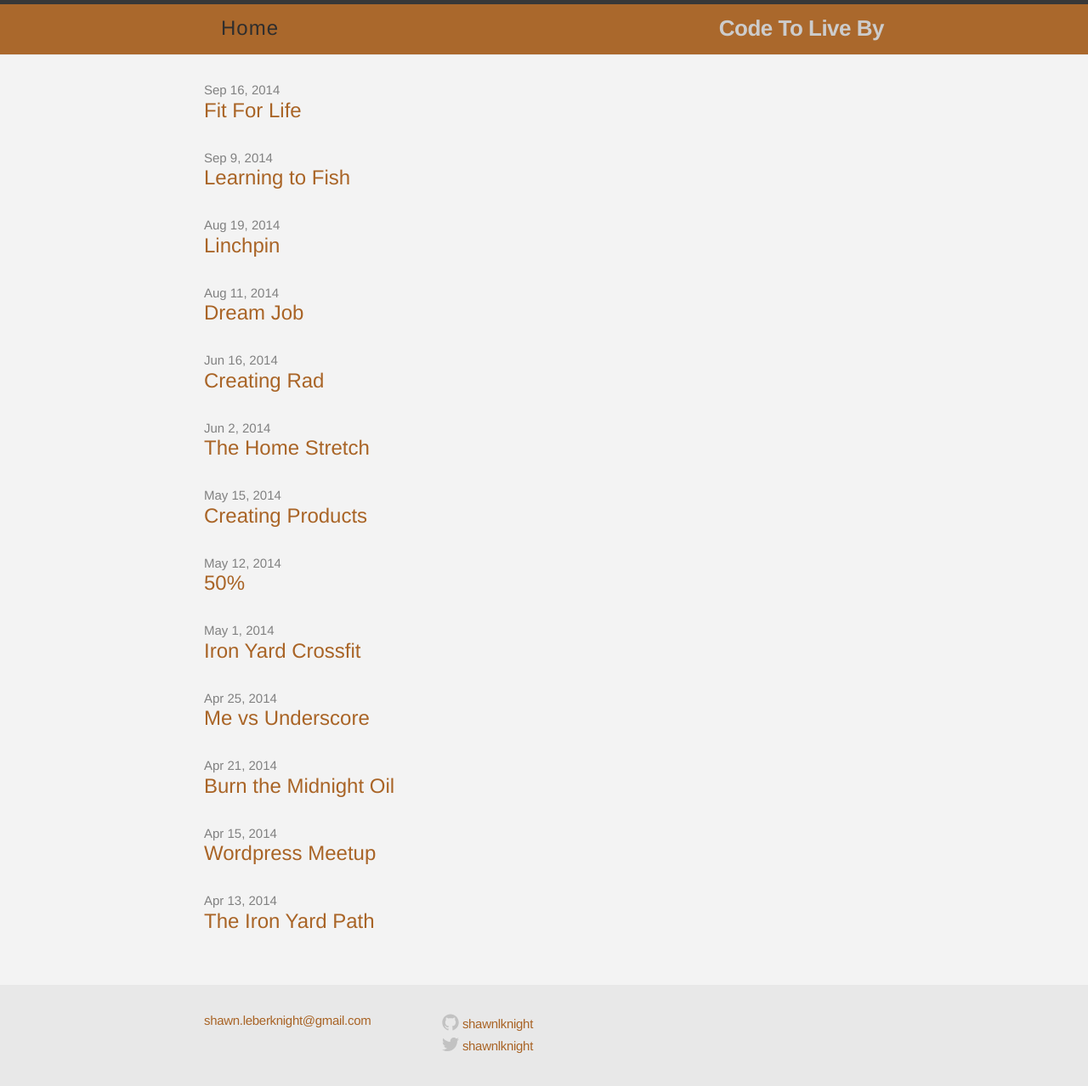
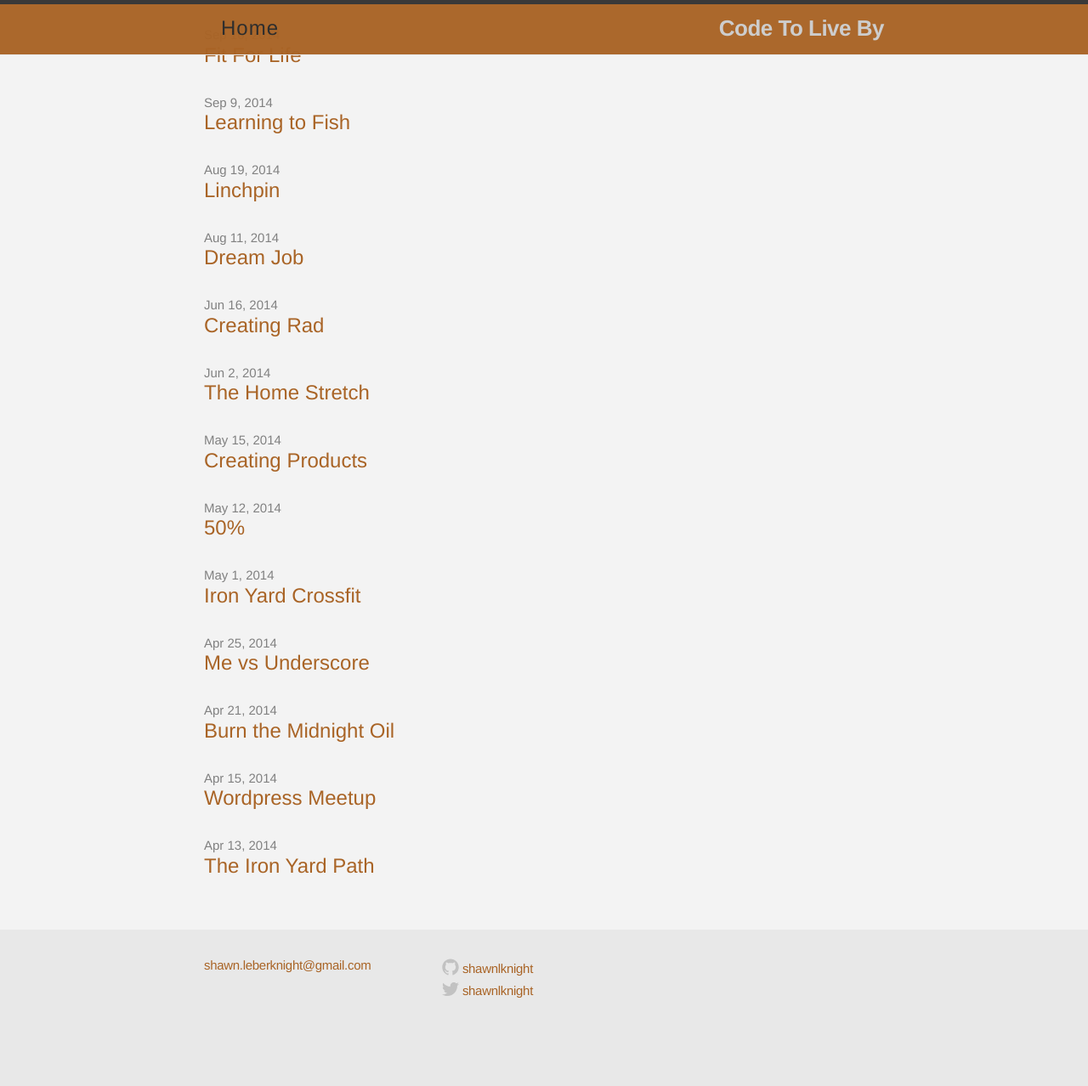
Before and after one commit to shawnlknight/blog, a Jekyll site: the page built from index.html, in a window 1280 px wide and 1288 px high. Shown: the top 1278 px of the window at 85% size. Built offline with Jekyll 4.4.1, drawn with Linux system fonts in a browser that asks for light colours.

Commit message:
fixed nav bar

```diff
--- a/css/main.css
+++ b/css/main.css
@@ -46,6 +46,8 @@
   min-height: 56px;
   background-color: #a96426;
   opacity: 0.97;
+  position: fixed;
+  width: 100%;
 }
 
 .site-title,
```
